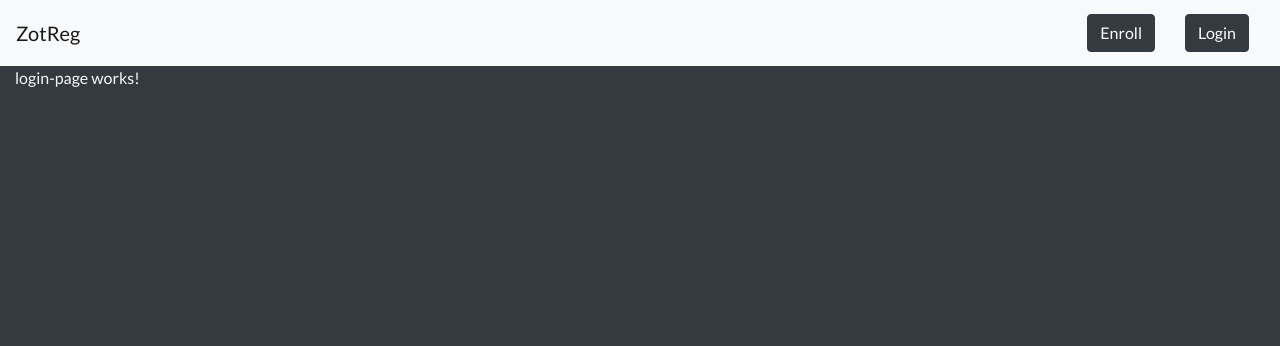
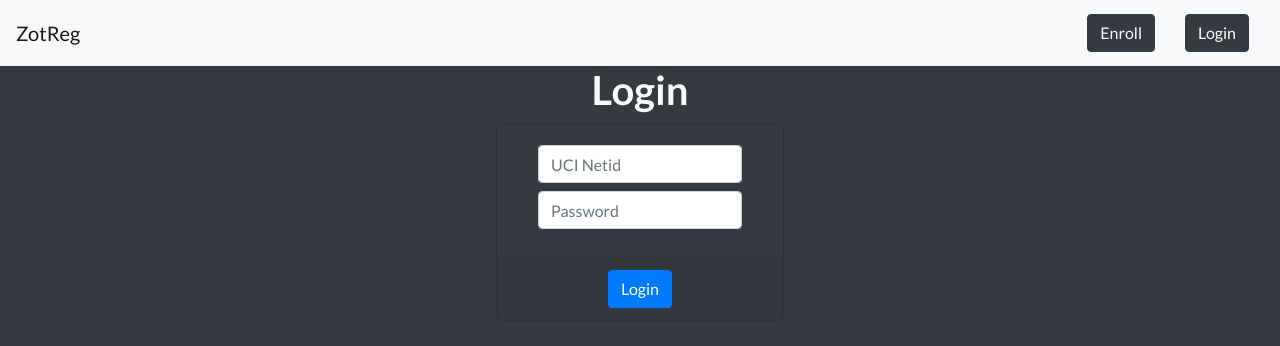
Before and after one commit to yasvi31/ZotReg, an Angular app: page /login in a window 1280 px wide. Shown: the top 346 px of the page. Built offline with nearby package versions, Linux system fonts and the light colour scheme.

Commit message:
Login Page skeleton added

```diff
--- a/src/app/components/study-list/study-list.component.css
+++ b/src/app/components/study-list/study-list.component.css
@@ -1,8 +1,3 @@
-.card {
-  background-color: var(--tertiary);
-  margin: 10px;
-}
-
 .btn{
   margin-left: 10px;
   margin-right: 10px;
--- a/src/app/components/study-list/study-list.component.html
+++ b/src/app/components/study-list/study-list.component.html
@@ -2,14 +2,14 @@
 <div *ngIf="isMessage()" class="alert alert-success" role="alert">
   {{message}}
 </div>
-<div class="container">
+<div class="container" align="center">
   <div class="row">
     <div class="col" *ngFor="let course of courselist">
       <!-- Display course cards for study list -->
       <div class="card" style="width: 18rem;">
       <div class="card-body">
-        <h2 class="card-title">{{course[0]}}</h2>
-        <h3 class="card-subtitle mb-2 text-muted">{{course[1]}} {{course[2]}}</h3>
+        <h5 class="card-title">{{course[0]}}</h5>
+        <h6 class="card-subtitle mb-2 text-muted">{{course[1]}} {{course[2]}}</h6>
         <p class="card-text"><br><br><br><br></p>
       </div>
       <div class="card-footer">
--- a/src/app/pages/enroll-page/enroll-page.component.html
+++ b/src/app/pages/enroll-page/enroll-page.component.html
@@ -1 +1,6 @@
-<p>enroll-page works!</p>
+<div class="container">
+  <!-- Add to cart input component -->
+  <app-add class="col-6" align="center"></app-add>
+  <h1>Enroll</h1>
+	<!-- TODO: courselist -->
+</div>
--- a/src/app/pages/home-page/home-page.component.html
+++ b/src/app/pages/home-page/home-page.component.html
@@ -1,4 +1,5 @@
 <div class="container">
+  <!-- Add to cart input component -->
   <app-add class="col-6" align="center"></app-add>
   <h1>Study List</h1>
 	<app-study-list class="col-6" align="center"></app-study-list>
--- a/src/app/pages/login-page/login-page.component.html
+++ b/src/app/pages/login-page/login-page.component.html
@@ -1 +1,23 @@
-<p>login-page works!</p>
+<div class="container" align="center">
+  <h1>Login</h1>
+  <div class="card" style="width: 18rem;" align="center">
+  <form class="" action="index.html" method="post">
+    <div class="card-body">
+      <!-- username field -->
+    <label>
+        <input name="username" [(ngModel)] = "username" class="form-control" placeholder="UCI Netid" type="text" required>
+    </label>
+    <br>
+    <!-- password field -->
+    <label>
+        <input name="password" [(ngModel)] = "password" class="form-control" placeholder="Password" type="password" required>
+    </label>
+    </div>
+    <!-- login button -->
+    <div class="card-footer">
+      <button type="button" class="btn btn-primary" (click)="login()">Login</button>
+    </div>
+  </form>
+  </div>
+</div>
+<router-outlet></router-outlet>
--- a/src/app/pages/login-page/login-page.component.ts
+++ b/src/app/pages/login-page/login-page.component.ts
@@ -6,10 +6,19 @@ import { Component, OnInit } from '@angular/core';
   styleUrls: ['./login-page.component.css']
 })
 export class LoginPageComponent implements OnInit {
+  username:string;
+  password:string;
 
-  constructor() { }
+  constructor() {
+    this.username="";
+    this.password="";
+  }
 
   ngOnInit(): void {
   }
 
+  login(){
+    console.log(this.username,this.password);
+  }
+
 }
--- a/src/styles.css
+++ b/src/styles.css
@@ -16,3 +16,7 @@ h2, h3 {
 a {
 	color: var(--orange);
 }
+.card {
+  background-color: var(--tertiary);
+  margin: 10px;
+}
```
